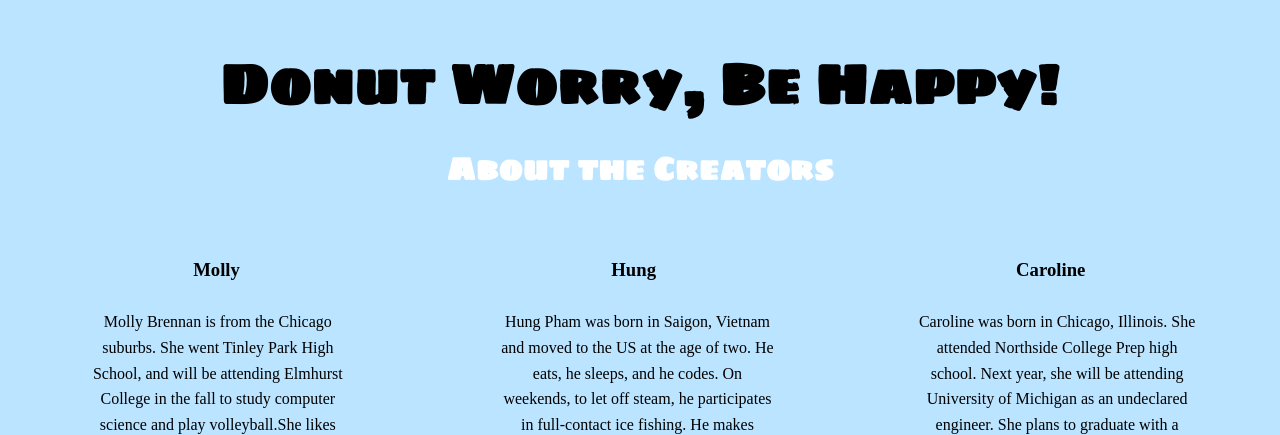
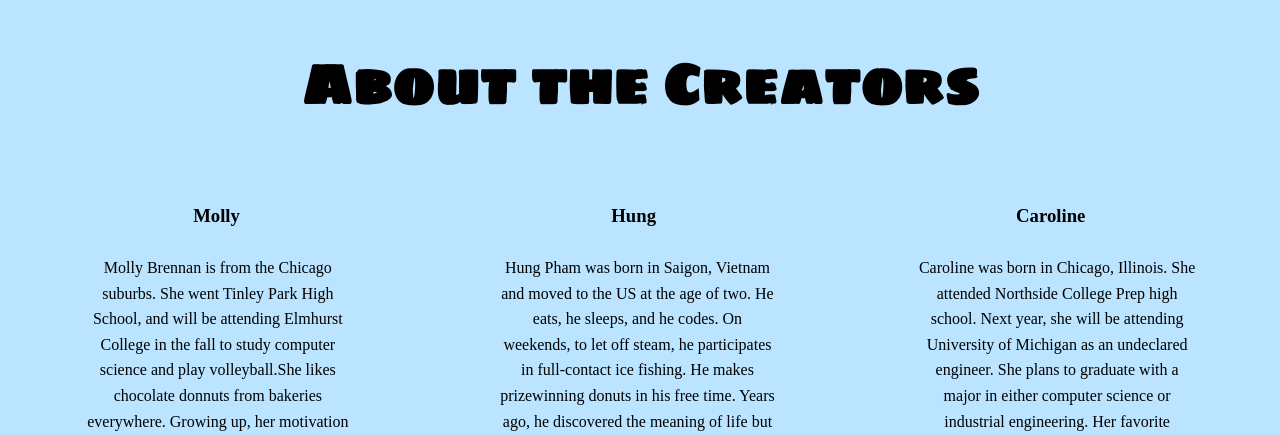
Before and after one commit to HDPham/doughnutworry, a Python web app: template templates/about.html in a window 1280 px wide. Shown: the top 435 px of the page. Run offline with Jinja, Linux system fonts and the light colour scheme; the template is opened without the code that fills it, so the values that code supplies are empty; some libraries are stand-ins or nearby versions; some web fonts are replaced.

Commit message:
Fixed about page

```diff
--- a/templates/about.html
+++ b/templates/about.html
@@ -6,8 +6,7 @@
     <link type= "text/css" rel= "stylesheet" href="stylesheets/style.css"/>
   </head>
   <body>
-    <h1>Donut Worry, Be Happy!</h1>
-    <h2>About the Creators</h2>
+    <h1>About the Creators</h1>
       <div class="about" ><h3>Molly</h3></div>
       <div class="about" ><h3>Hung</h3></div>
       <div class="about" ><h3>Caroline</h3></div>
```
